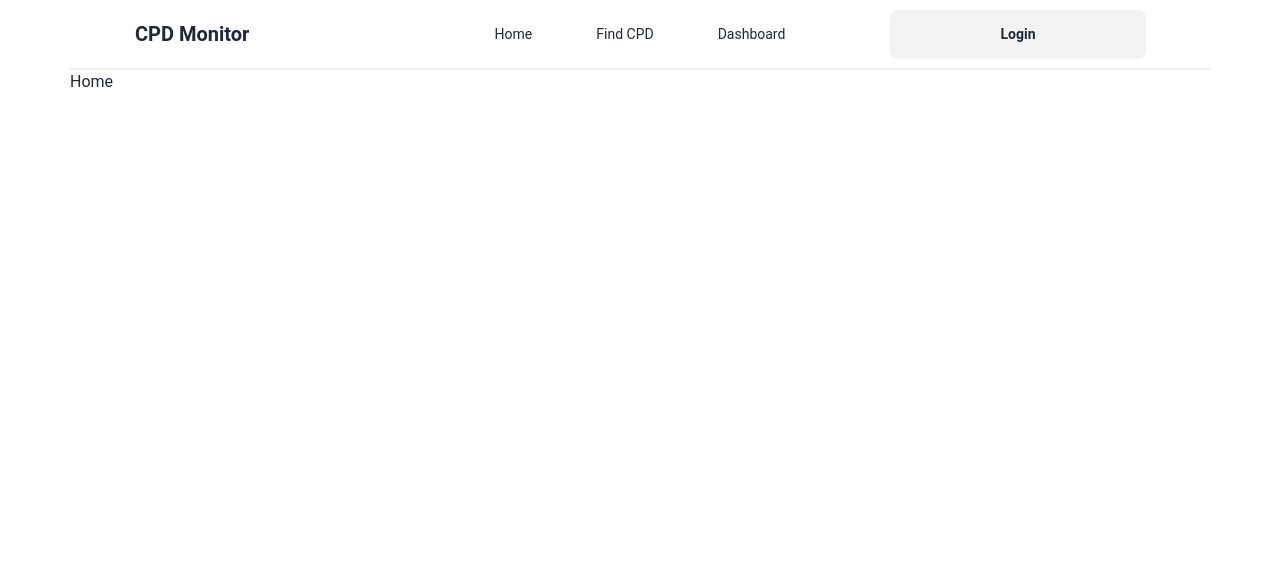
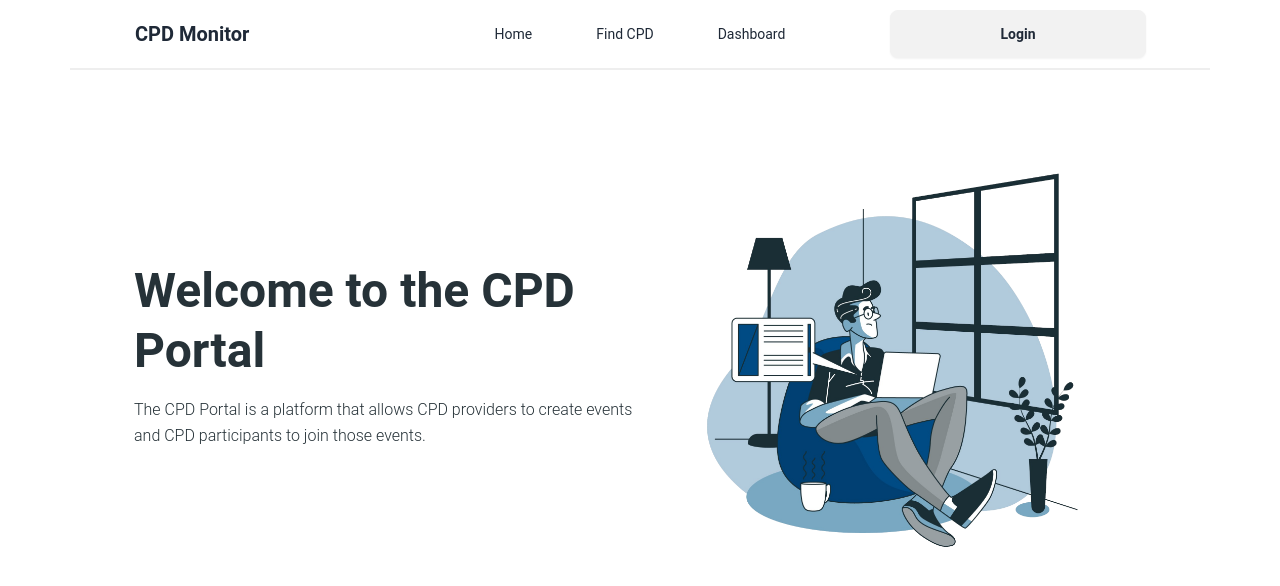
Before and after one commit to CPD-participation-monitor/client, a React (Vite) app: page / in a window 1280 px wide. Shown: the top 586 px of the page. Built offline with nearby package versions, Linux system fonts and the light colour scheme.

Commit message:
home page basic UI

```diff
--- a/src/pages/Home.jsx
+++ b/src/pages/Home.jsx
@@ -1,7 +1,26 @@
+import { Typography } from "@material-tailwind/react";
+import imageImports from "../utils/imageImports";
+
 const Home = () => {
   return (
-    <div className="container mx-auto p-4 md:p-0">
-        Home
+    <div className="md:container mx-auto px-4 md:px-16 py-8">
+      <section className="hero-section grid grid-cols-1 md:grid-cols-2">
+        <div className="hero-text flex flex-col justify-center">
+          <Typography variant='h1' color='blue-gray' className='mb-4'>
+            Welcome to the CPD Portal
+          </Typography>
+          <Typography variant='paragraph' color='blue-gray'>
+            The CPD Portal is a platform that allows CPD providers to create events and CPD participants to join those events.
+          </Typography>
+        </div>
+        <div className="hero-image">
+          <img
+            className="h-full w-full rounded-lg object-cover object-center"
+            src={imageImports.heroImage}
+            alt="hero section image"
+          />
+        </div>
+      </section>
     </div>
   );
 }
--- /dev/null
+++ b/src/utils/imageImports.js
@@ -0,0 +1,8 @@
+import heroImage from '../assets/images/hero-image-removebg.png';
+
+
+const imageImports = {
+    heroImage,
+};
+
+export default imageImports;
```
Also changed, not shown: src/assets/images/hero-image-removebg.png (added).
